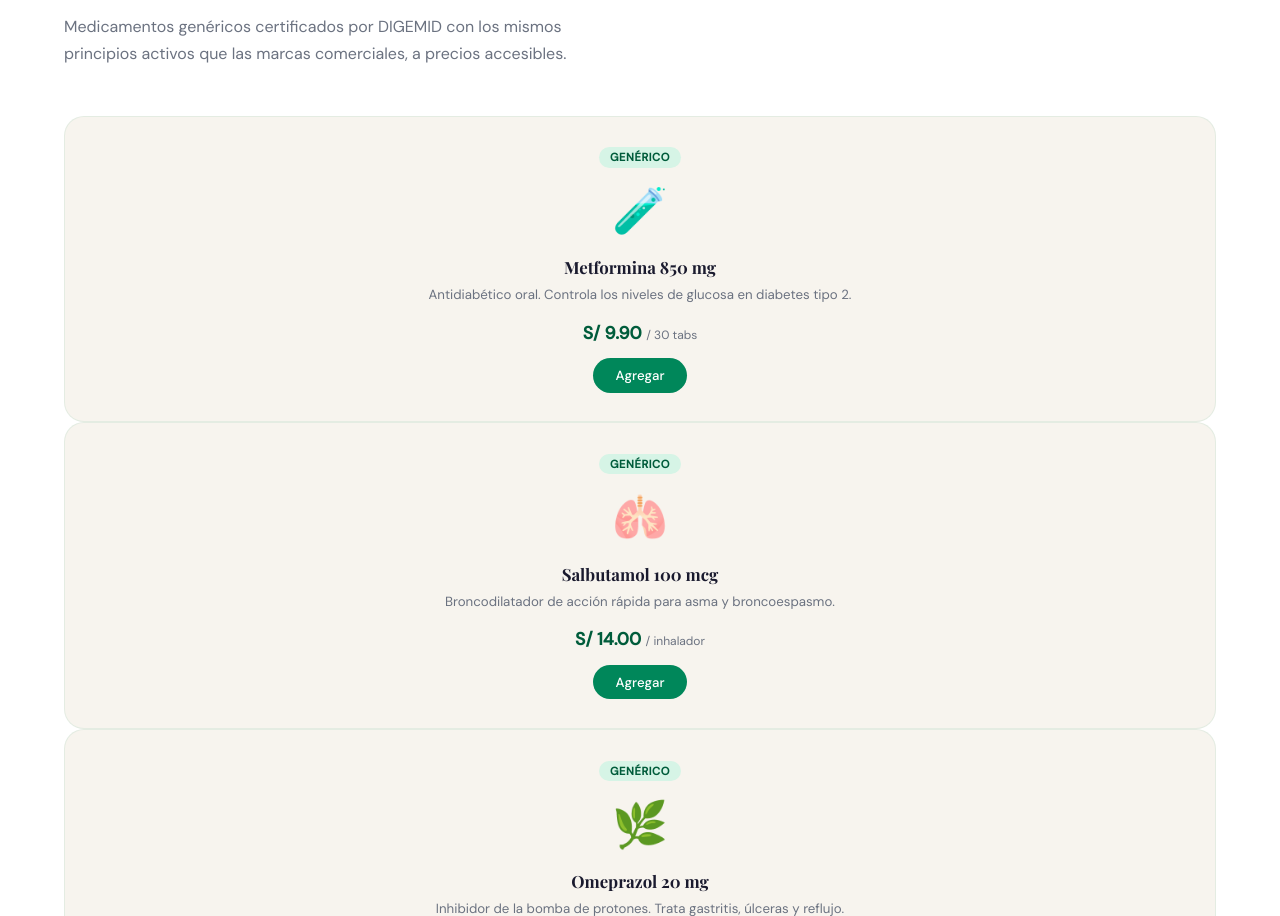
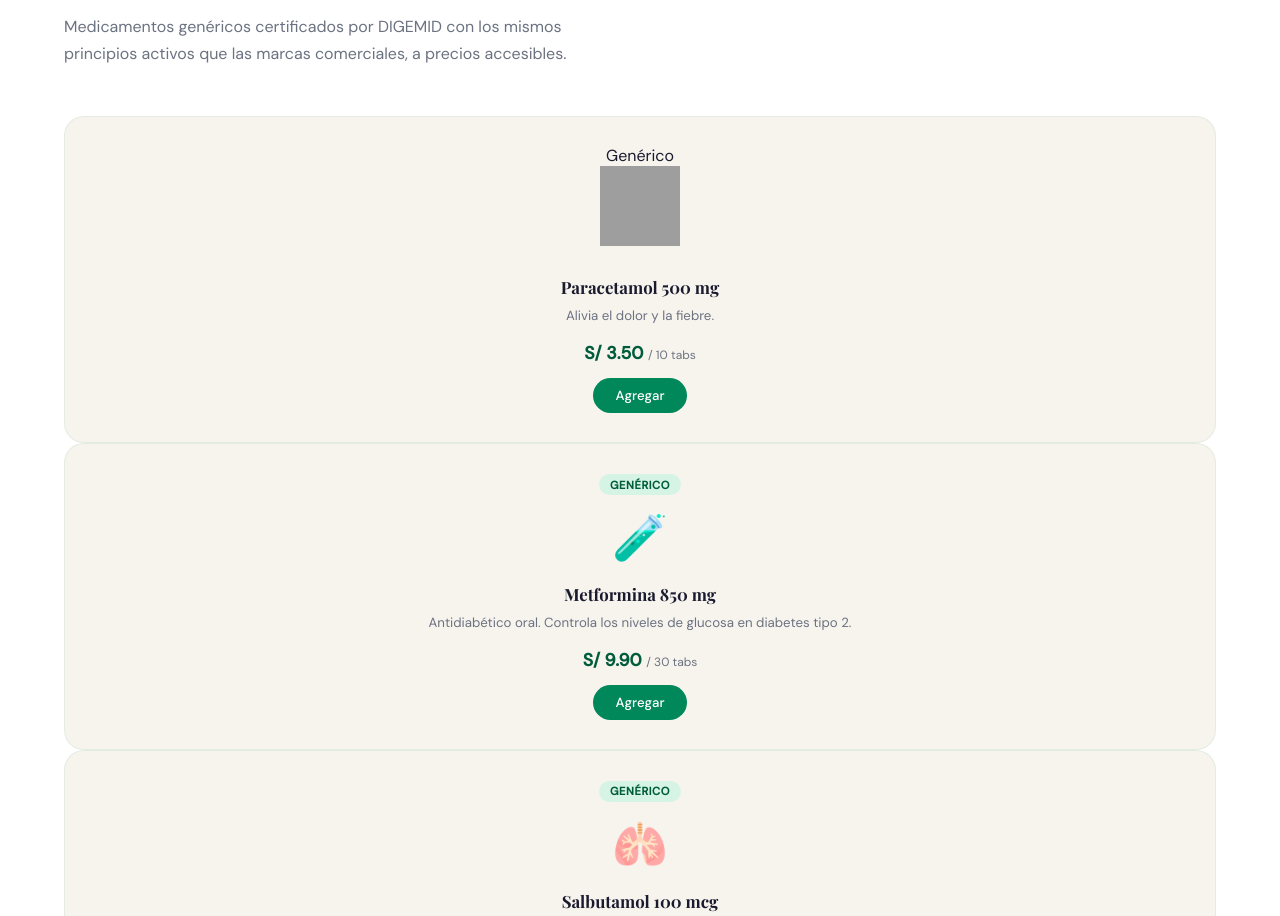
Before and after one commit to huancasvaleria00-netizen/MediPlus, a website: page index.html in a window 1280 px wide. Shown: the part 966-1882 px from the top of the page. Drawn offline with nearby package versions, Linux system fonts and the light colour scheme; grey boxes are pictures that could not be loaded.

Commit message:
Update index.html

```diff
--- a/index.html
+++ b/index.html
@@ -763,6 +763,22 @@
     <h2 class="section-title">Productos Genéricos</h2>
     <p class="section-sub">Medicamentos genéricos certificados por DIGEMID con los mismos principios activos que las marcas comerciales, a precios accesibles.</p>
 
+<div class="product-card">
+  <div class="tag-generic">Genérico</div>
+
+  <div class="product-icon">
+    <img src="https://farmaciauniversalpe.vtexassets.com/arquivos/ids/163787/16589_1.jpg?v=638948627384330000" width="80" height="80">
+  </div>
+
+  <div class="product-name">Paracetamol 500 mg</div>
+  <div class="product-desc">Alivia el dolor y la fiebre.</div>
+  <div class="product-price">S/ 3.50 <span>/ 10 tabs</span></div>
+
+  <button class="btn-add"
+    onclick="addToCart('Paracetamol 500 mg', 3.50, 'https://farmaciauniversalpe.vtexassets.com/arquivos/ids/163787/16589_1.jpg?v=638948627384330000', '/ 10 tabs')">
+    Agregar
+  </button>
+</div>
 
     <div class="product-card">
       <div class="tag-generico">Genérico</div>
```
